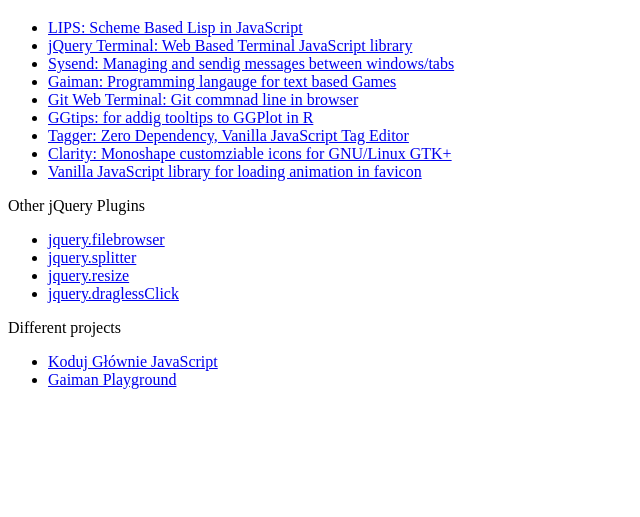
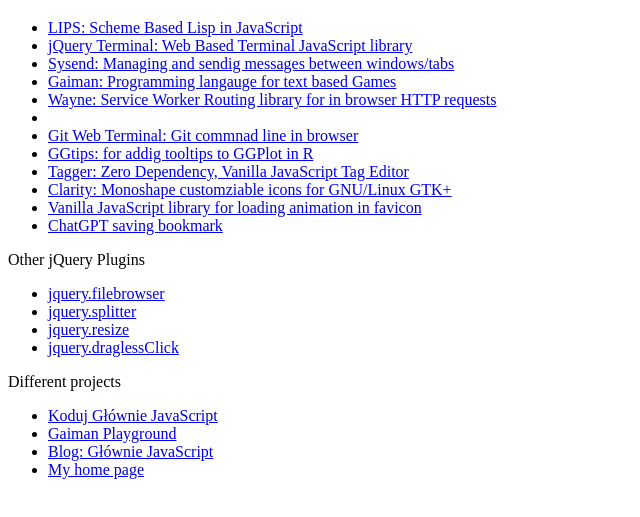
Before and after one commit to jcubic/jcubic.github.io, a plain HTML site: page index.html in a window 1280 px wide. Shown: the part 61-578 px from the top of the page, without its empty margins (0-640 px from the left). Drawn offline with Linux system fonts and the light colour scheme.

Commit message:
Update index.html

```diff
--- a/index.html
+++ b/index.html
@@ -1,7 +1,7 @@
 <!DOCTYPE html>
 <html>
   <head>
-    <title>jcubic home</title>
+    <title>jcubic | Jakub T. Jankiewicz</title>
   </head>
 <body>
 <h1>Open Source Projects</h1>
@@ -10,11 +10,13 @@
   <li><a href="https://terminal.jcubic.pl/">jQuery Terminal: Web Based Terminal JavaScript library</a></li>
   <li><a href="https://github.com/jcubic/sysend.js">Sysend: Managing and sendig messages between windows/tabs</a></li>
   <li><a href="https://github.com/jcubic/gaiman">Gaiman: Programming langauge for text based Games</a></li>
+  <li><a href="https://github.com/jcubic/wayne">Wayne: Service Worker Routing library for in browser HTTP requests</a><li>
   <li><a href="https://git-terminal.js.org/">Git Web Terminal: Git commnad line in browser</a></li>
   <li><a href="https://github.com/Roche/ggtips">GGtips: for addig tooltips to GGPlot in R</a></li>
   <li><a href="https://github.com/jcubic/tagger">Tagger: Zero Dependency, Vanilla JavaScript Tag Editor</a></li>
   <li><a href="https://www.gnome-look.org/p/1012535">Clarity: Monoshape customziable icons for GNU/Linux GTK+</a></li>
   <li><a href="https://github.com/jcubic/favloader">Vanilla JavaScript library for loading animation in favicon</a></li>
+  <li><a href="https://jcubic.github.io/chat-gpt/">ChatGPT saving bookmark</a></li>
 </ul>
 <p>Other jQuery Plugins</p>
 <ul>
@@ -27,6 +29,8 @@
 <ul>
   <li><a href="https://koduj.org">Koduj Głównie JavaScript</a></li>
   <li><a href="https://gaiman.js.org">Gaiman Playground</a></li>
+  <li><a href="https://jcubic.pl">Blog: Głównie JavaScript</a></li>
+  <li><a href="https://jakub.jankiewicz.org">My home page</a></li>
 </ul>
 </body>
 </html>
```
